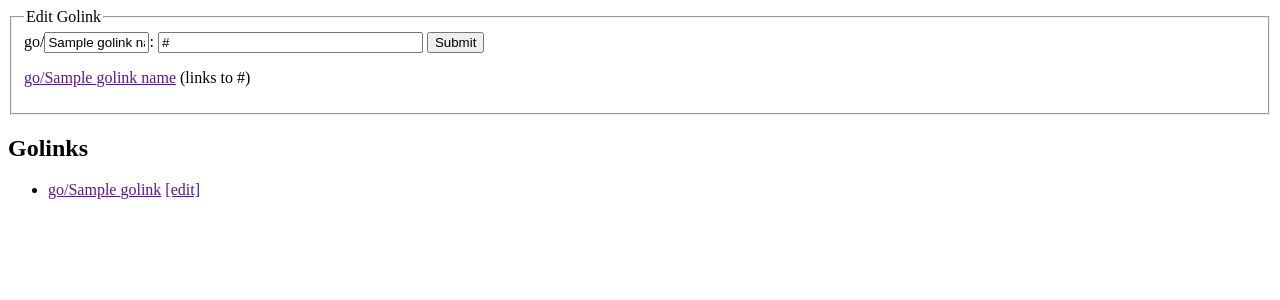
After one commit to dcoles/golink, a Python web app: template golink/templates/index.html in a window 1280 px wide. The commit adds this page. Shown: the top 300 px of the page. Run offline with Jinja, Linux system fonts and the light colour scheme; the template is opened without the code that fills it: most values are stand-ins (such as "Sample title", 1, 10 or a date in 2020).

Commit message:
Show list of all known Golinks on the index.
Adds some helper macros in go.html for easily building links and a
way of iterating across all known Golinks.

```diff
--- a/golink/persistence.py
+++ b/golink/persistence.py
@@ -1,5 +1,6 @@
 # Copyright 2018 David Coles <coles.david@gmail.com>
 # This project is licensed under the terms of the MIT license. See LICENSE.txt
+import typing
 
 import attr
 import sqlite3
@@ -17,6 +18,10 @@ class Database:
     def __init__(self, con):
         self.con_ = con
 
+    def golinks(self) -> typing.Iterator[Golink]:
+        for row in self.con_.execute('SELECT name, url FROM Golinks ORDER BY name'):
+            yield Golink(*row)
+
     def find_golink_by_name(self, name):
         value = self.con_.execute('SELECT name, url FROM Golinks WHERE name == ?', (name,)).fetchone()
         if value is None:
--- /dev/null
+++ b/golink/templates/edit_form.html
@@ -0,0 +1,11 @@
+{% import "go.html" as go %}
+<form method="post">
+  <fieldset>
+    <legend>{% if golink_name %}Edit{% else %}Add{% endif %} Golink</legend>
+    <label>go/<input name="name" type="text" title="Short name (must consist only of alphanumeric, dash or underscore characters)" size="10" pattern="[a-zA-Z0-9_-]+" placeholder="shortname" value="{{ golink_name|default("") }}" required{% if readonly %} disabled{% endif %}></label>:
+    <input name="url" type="url" size="30" title="URL (must be http:// or https://)" pattern="https?://.*" placeholder="https://www.example.com/path" value="{{ golink_url|default("") }}" required{% if readonly %} disabled{% endif %}>
+    <button type="submit"{% if readonly %} disabled{% endif %}>Submit</button>
+    {% if golink_url %}<p>{{ go.link({'name': golink_name, 'url': golink_url}) }} (links to {{ golink_url|urlize }})</p>{% endif %}
+    {% if readonly %}<p style="border:solid 1px orange; text-align: center">Read-only mode</p>{% endif %}
+  </fieldset>
+</form>
--- /dev/null
+++ b/golink/templates/go.html
@@ -0,0 +1,7 @@
+{% macro link(golink) -%}
+  <a title="{{ golink.url }}" href="{{ url('golink', name=golink.name) }}">go/{{ golink.name }}</a>
+{%- endmacro %}
+
+{% macro edit_link(golink, text='') -%}
+  <a title="go/{{ golink.name }}?edit" href="{{ url('golink', name=golink.name, query_='edit') }}">{% if text %}{{ text }}{% else %}go/{{ golink.name }}?edit{% endif %}</a>
+{%- endmacro %}
--- /dev/null
+++ b/golink/templates/index.html
@@ -0,0 +1,15 @@
+{% import "go.html" as go %}
+<!DOCTYPE html>
+<html lang="en">
+<head>
+  <meta charset="UTF-8">
+  <title>Golink</title>
+</head>
+<body>
+  {% include "edit_form.html" %}
+  <h2>Golinks</h2>
+  <ul>
+    {% for golink in golinks %}<li>{{ go.link(golink) }}{% if not readonly %} {{ go.edit_link(golink, text='[edit]') }}{% endif %}</li>{% endfor %}
+  </ul>
+</body>
+</html>
--- a/golink/views.py
+++ b/golink/views.py
@@ -38,9 +38,10 @@ class GolinkBaseView(web.View):
 class IndexView(GolinkBaseView):
     """Handles index requests."""
 
-    @aiohttp_jinja2.template('edit.html')
+    @aiohttp_jinja2.template('index.html')
     async def get(self):
-        return {'readonly': self.readonly}
+        golinks = list(self.database.golinks())
+        return {'golinks': golinks, 'readonly': self.readonly}
 
     async def post(self):
         if self.readonly:
```
Also changed, not shown: golink/templates/edit.html (+1 -10 lines).
